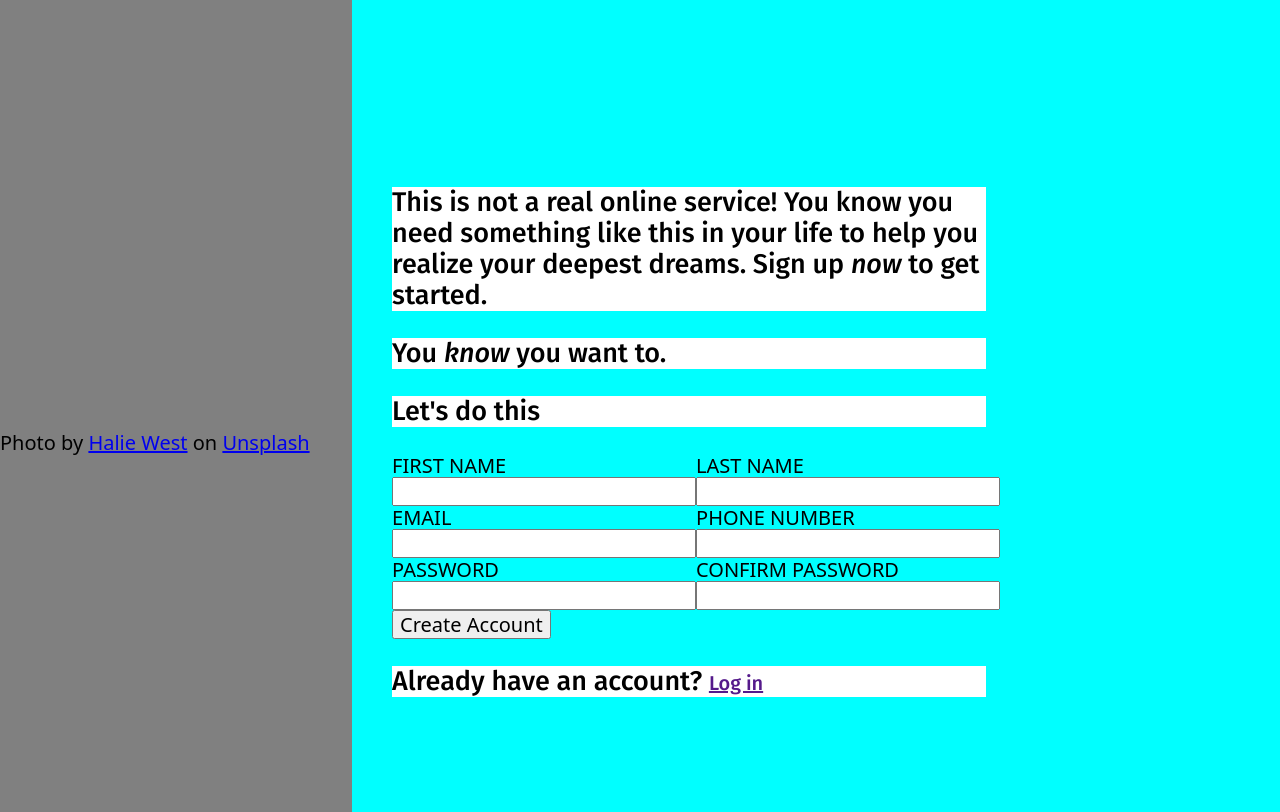
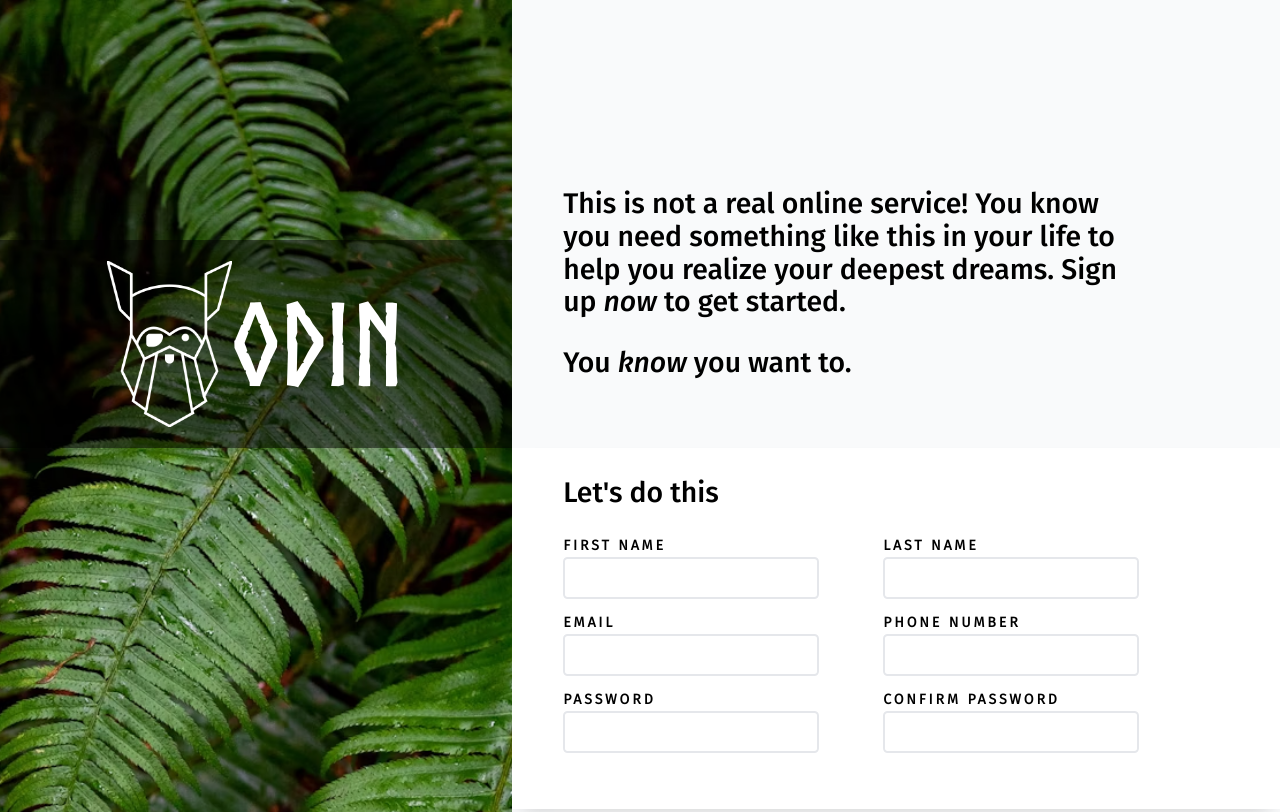
Before and after one commit to WildForce112/sign-up-form, a website: page index.html in a window 1280 px wide. Shown: the top 812 px of the page. Drawn offline with nearby package versions, Linux system fonts and the light colour scheme.

Commit message:
Version 0.2.0: Added all CSS to contents

```diff
--- a/index.html
+++ b/index.html
@@ -9,31 +9,38 @@
 <body>
   <div>
     <div class="left-side">
-      <div class="logo"></div>
+      <div class="logo">
+        <img src="img/odin-lined.png" alt="ODIN LOGO">
+        ODIN
+      </div>
       <div>Photo by <a href="https://unsplash.com/@haliewestphoto?utm_source=unsplash&utm_medium=referral&utm_content=creditCopyText">Halie West</a> on <a href="https://unsplash.com/photos/green-leaf-plant-in-close-up-photography-25xggax4bSA?utm_source=unsplash&utm_medium=referral&utm_content=creditCopyText">Unsplash</a></div>
     </div>
     <div class="right-side">
+      <div>
         <p>This is not a real online service! You know you need something like this in your life to help you realize your deepest dreams. Sign up <em>now</em> to get started.</p>
         <p>You <em>know</em> you want to.</p>
+      </div>
       <form action="" method="get">
-        <p>Let's do this</p>
 
         <div class="form-container">
+          <p>Let's do this</p>
+          <div>
             <div class="left-form">
               <label for="first_name">FIRST NAME</label>
               <input type="text" id="first_name">
               <label for="email">EMAIL</label>
               <input type="email" id="email">
               <label for="password">PASSWORD</label>
-          <input type="password" id="password">
+              <input type="password" id="password" required>
             </div>
             <div class="right-form">
               <label for="last_name">LAST NAME</label>
               <input type="text" id="last_name">
               <label for="phone_number">PHONE NUMBER</label>
-          <input type="number" id="phone_number">
+              <input type="text" id="phone_number">
               <label for="confirm_password">CONFIRM PASSWORD</label>
-          <input type="password" id="confirm_password">
+              <input type="password" id="confirm_password" required>
+            </div>
           </div>
         </div>
 
--- a/styles.css
+++ b/styles.css
@@ -55,7 +55,10 @@
 }
 
 * {
-  font-size: 20px;
+  --gray-color: #F9FAFB;
+  --light-color: #E5E7EB;
+  --LEAF-GREEN: #596D48;
+  font-size: calc(22px + 0.5vw);
 }
 em{
   font-size: inherit;
@@ -63,38 +66,128 @@ em{
 body>:first-child{
   display: flex;
 }
+a{
+  color: inherit;
+  font-size: inherit;
+}
 
 .left-side{
-
-  /* background-size: cover; */
-  /* background: url("/img/photo-1585202900225-6d3ac20a6962.avif"); */
-  background-color: gray;
+  background: no-repeat url("/img/photo-1585202900225-6d3ac20a6962.avif");
+  background-size: cover;
+  background-position: center;
   display: flex;
   flex-direction: column;
+  align-items: center;
+  width: 40vw;
+  position: relative;
+}
+
+.logo{
+  position: absolute;
+  top: 30vh;
+  display: flex;
   justify-content: center;
-  width: 60%;
+  align-items: center;
+  width: 100%;
+  height: 26vh;
+  background-color: rgba(0, 0, 0, 0.5);
+  font-family: 'Norse', sans-serif;
+  font-size: 4rem;
+  color: white;
+}
+.logo img{
+  height: 80%;
+}
+
+.left-side>:last-child{
+  position: absolute;
+  bottom: 2vh;
+  color: var(--light-color);
+  font-size: 0.5rem;
 }
 
 .right-side{
-  background-color: aqua;
-  /* box-sizing: border-box; */
-  padding: 20vh 40px;
+  --padding-left: 4vw;
+  background-color: var(--gray-color);
+  padding-top: 20vh;
+  padding-bottom: 20vh;
+  max-width: 60vw;
 }
 
-.right-side p{
-  width: 70%;
-  font-size: 1.35rem;
+.right-side>:first-child{
   font-family: 'Fira Sans';
   font-weight: 500;
-  background-color: white;
+  padding-left: var(--padding-left);
+  padding-right: 10vw;
+  padding-bottom: 5vh;
+}
+
+form{
+  display: flex;
+  flex-direction: column;
+
 }
 
 .form-container{
+  background-color: white;
   display: flex;
+  flex-direction: column;
+  padding-left: var(--padding-left);
+  padding-bottom: 5vh;
+  box-shadow: 0 10px 20px -10px rgba(0, 0, 0, 0.2);
+}
+
+.form-container>:first-child{
+  font-family: 'Fira Sans';
+  font-weight: 500;
+  font-size: inherit;
+}
+
+.form-container>:first-child + div{
+  display: flex;
+  gap: 5vw;
 }
 
 .left-form, .right-form{
   display: flex;
   flex-direction: column;
-  /* align-items:; */
 }
+.left-form label, .right-form label{
+  font-family: 'Fira Sans Book', sans-serif;
+  font-weight: bold;
+  font-size: 0.5rem;
+  letter-spacing: 0.1rem;
+  margin-bottom: 3px;
+}
+.left-form input, .right-form input{
+  margin-bottom: 2vh;
+  font-size: 0.5rem;
+  padding: calc(10px + 0.05vw) calc(16px + 0.05vw);
+  border-style: solid;
+  border-color: var(--light-color);
+  border-radius: calc(4px + 0.05vw);
+  width: 20vw;
+}
+
+.right-side button{
+  width: 18vw;
+  margin: 5vh 0 5vh var(--padding-left);
+  background-color: var(--LEAF-GREEN);
+  color: white;
+  font-size: 0.8rem;
+  font-weight: bold;
+  padding: 3vh 0;
+  border-style: hidden;
+  border-radius: calc(8px + 0.05vw);
+  box-shadow: 2px 2px 4px rgba(0, 0, 0, 0.3);
+}
+
+.right-side form>:last-child{
+  margin: 0 0 5vh var(--padding-left);
+  font-size: 0.7rem;
+}
+.right-side form>:last-child a{
+  color: var(--LEAF-GREEN);
+  text-decoration: none;
+  font-weight: bold;
+}
```
Lines whose indentation alone changed are shown as unchanged.
